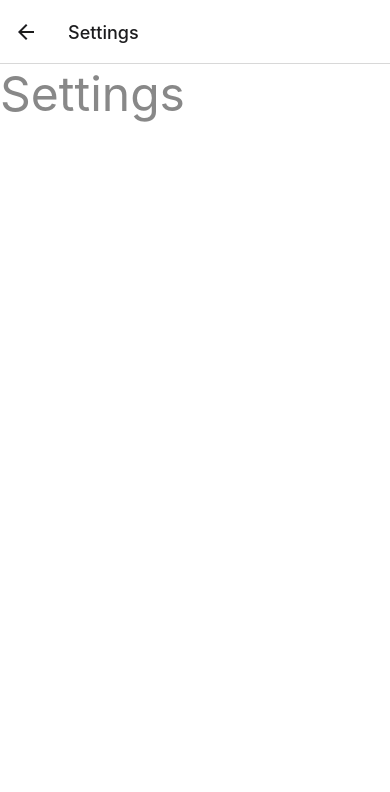
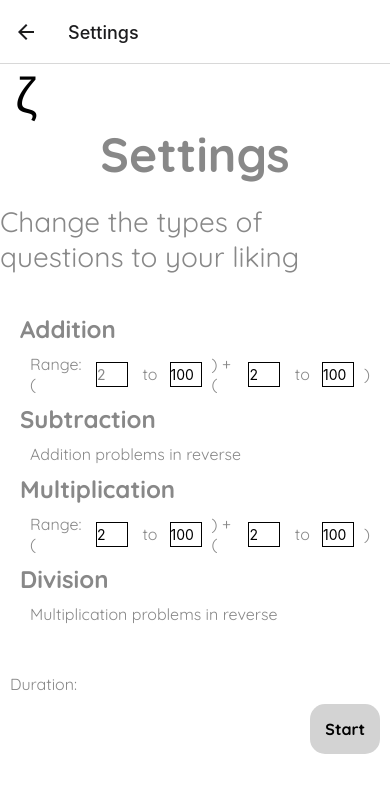
Before and after one commit to Saayari/ZetaApp, a React Native app: screen /Settings in a window 390 px wide. Shown: the top 792 px of the page. Built offline with nearby package versions, Linux system fonts and the light colour scheme.

Commit message:
updated settings page to include text input with numeric keyboard

```diff
--- a/src/index.tsx
+++ b/src/index.tsx
@@ -1,12 +1,33 @@
 import React from 'react';
 import HomeScreen from './screens/Home';
 import SettingsScreen from './screens/Settings';
-import 'react-native-gesture-handler';
 import { NavigationContainer } from '@react-navigation/native';
 import { createNativeStackNavigator } from '@react-navigation/native-stack';
+import { useFonts } from "expo-font";
+import {StyleSheet, Text, View, Image} from 'react-native';
+
+export type StackParamList = {
+    Home: undefined;
+    Settings: undefined;
+};
+
+const Stack = createNativeStackNavigator<StackParamList>();
 
 const App = () => {
-    const Stack = createNativeStackNavigator();
+    const [fontsLoaded] = useFonts({
+        "Quicksand-Bold": require("./assets/fonts/Quicksand-Bold.ttf"),
+        "Quicksand-Regular": require("./assets/fonts/Quicksand-Regular.ttf"),
+    });
+    if (!fontsLoaded) {
+        return (
+            <View style={styles.container}>
+                <Image style={styles.logo} source={require("./assets/squarezeta.png")} />
+                <Text style={styles.heading}>Zeta App</Text>
+            </View>
+          );
+    }
+
+
     return(
         <NavigationContainer>
             <Stack.Navigator>
@@ -18,3 +39,21 @@ const App = () => {
 }
 
 export default App;
+
+const styles = StyleSheet.create({
+    container: {
+        flex: 1,
+        backgroundColor: '#fff',
+        alignItems: "center",
+        justifyContent: "center",
+    },
+    heading: {
+        color: '#888',
+        fontSize: 48,
+        fontFamily: "Quicksand-Bold",
+    },
+    logo: {
+        width: 50,
+        height: 50,
+    }
+})
--- a/src/screens/Home.tsx
+++ b/src/screens/Home.tsx
@@ -1,37 +1,25 @@
-import {StyleSheet, Text, View, Image, TouchableOpacity} from 'react-native';
-import { useFonts } from "expo-font";
+import {StyleSheet, Text, View, Image, TouchableOpacity, SafeAreaView} from 'react-native';
+
 import React from 'react';
+import { useNavigation } from '@react-navigation/native';
+import { NativeStackNavigationProp } from '@react-navigation/native-stack';
+import { StackParamList } from '..';
 
-type Navigation = {
-    navigate: (arg: string) => void;
-};
+const Home = () => {
 
-type HomeProps = {
-    navigation: Navigation;
-};
 
-const Home: React.FC<HomeProps> = ({ navigation }) => {
-    const [fontsLoaded] = useFonts({
-        "Quicksand-Bold": require("../assets/fonts/Quicksand-Bold.ttf"),
-        "Quicksand-Regular": require("../assets/fonts/Quicksand-Regular.ttf"),
-    });
-    if (!fontsLoaded) {
-        return (
-            <View style={styles.container}>
+    const navigation = useNavigation<NativeStackNavigationProp<StackParamList>>();
+
+    return (
+        <TouchableOpacity style={styles.container} onPress={() => {navigation.navigate("Settings")}}>
+            <View style={{marginBottom: 100, alignItems: "center", justifyContent: "center"}}>
                 <Image style={styles.logo} source={require("../assets/squarezeta.png")} />
                 <Text style={styles.heading}>Zeta App</Text>
+                <Text style={styles.text_description}>The Arithmetic Game is a fast-paced speed drill where you are given two minutes to solve as many arithmetic problems as you can.</Text>
+                <Text style={styles.text_description}>Entirely inspired by the website:</Text>
+                <Text style={styles.text_description}>arithmetic.zetamac.com.</Text>
             </View>
-          );
-    }
-
-    function navigate() {
-        navigation.navigate('Settings');
-    }
-
-    return (
-        <TouchableOpacity style={styles.container} onPress={navigate}>
-            <Image style={styles.logo} source={require("../assets/squarezeta.png")} />
-            <Text style={styles.heading}>Zeta App</Text>
+            <Text style={styles.text}>Click to continue</Text>
         </TouchableOpacity>
     )
 }
@@ -42,6 +30,7 @@ const styles = StyleSheet.create({
     container: {
         flex: 1,
         backgroundColor: '#fff',
+        padding: 20,
         alignItems: "center",
         justifyContent: "center",
     },
@@ -49,6 +38,19 @@ const styles = StyleSheet.create({
         color: '#888',
         fontSize: 48,
         fontFamily: "Quicksand-Bold",
+        marginBottom: 20,
+    },
+    text: {
+        color: '#888',
+        fontSize: 24,
+        fontFamily: "Quicksand-Regular",
+    },
+    text_description: {
+        color: '#888',
+        fontSize: 16,
+        fontFamily: "Quicksand-Regular",
+        marginBottom: 10,
+        marginLeft: 10,
     },
     logo: {
         width: 50,
--- a/src/screens/Settings.tsx
+++ b/src/screens/Settings.tsx
@@ -1,11 +1,125 @@
 import React from 'react';
-import {StyleSheet, Text, View, Image, TouchableOpacity} from 'react-native';
+import {StyleSheet, Text, View, Image, TouchableOpacity, SafeAreaView, TextInput, TouchableWithoutFeedback,  Keyboard} from 'react-native';
 
 const Settings = () => {
+    const [number1, onChangeNumber1] = React.useState("");
+    const [number2, onChangeNumber2] = React.useState("");
+    const [number3, onChangeNumber3] = React.useState("");
+    const [number4, onChangeNumber4] = React.useState("");
+    const [number5, onChangeNumber5] = React.useState("");
+    const [number6, onChangeNumber6] = React.useState("");
+    const [number7, onChangeNumber7] = React.useState("");
+    const [number8, onChangeNumber8] = React.useState("");
+
     return (
-        <View style={styles.container}>
-            <Text style={styles.heading}>Settings</Text>
-        </View>
+        <TouchableWithoutFeedback onPress={Keyboard.dismiss}>
+            <SafeAreaView style={styles.container}>
+                <Image style={styles.logo} source={require("../assets/squarezeta.png")} />
+                <View style={styles.view_header}>
+                    <Text style={styles.heading}>Settings</Text>
+                    <Text style={styles.text1}>Change the types of questions to your liking</Text>
+                </View>
+                <View style={styles.view_operations}>
+                    <Text style={styles.text_operations}>Addition</Text>
+                    <View style={{flexDirection: "row", alignItems: "center"}}>
+                        <Text style={styles.text_description}>Range: (</Text>
+                        <TextInput
+                            style={styles.input}
+                            onChangeText={onChangeNumber1}
+                            value={number1}
+                            placeholder="2"
+                            keyboardType="numeric"
+                            textAlign='center'
+                            placeholderTextColor={'#888'}
+                        />
+                        <Text style={styles.text_description}> to </Text>
+                        <TextInput
+                            style={styles.input}
+                            onChangeText={onChangeNumber2}
+                            value={number2}
+                            placeholder="100"
+                            keyboardType="numeric"
+                            textAlign='center'
+                        />
+                        <Text style={styles.text_description}>) + (</Text>
+                        <TextInput
+                            style={styles.input}
+                            onChangeText={onChangeNumber3}
+                            value={number3}
+                            placeholder="2"
+                            keyboardType="numeric"
+                            textAlign='center'
+                        />
+                        <Text style={styles.text_description}> to </Text>
+                        <TextInput
+                            style={styles.input}
+                            onChangeText={onChangeNumber4}
+                            value={number4}
+                            placeholder="100"
+                            keyboardType="numeric"
+                            textAlign='center'
+                        />
+                        <Text style={styles.text_description}>)</Text>
+                    </View>
+
+                    <Text style={styles.text_operations}>Subtraction</Text>
+                    <Text style={styles.text_description}>Addition problems in reverse</Text>
+
+                    <Text style={styles.text_operations}>Multiplication</Text>
+                    <View style={{flexDirection: "row", alignItems: "center"}}>
+                        <Text style={styles.text_description}>Range: (</Text>
+                        <TextInput
+                            style={styles.input}
+                            onChangeText={onChangeNumber5}
+                            value={number5}
+                            placeholder="2"
+                            keyboardType="numeric"
+                            textAlign='center'
+                        />
+                        <Text style={styles.text_description}> to </Text>
+                        <TextInput
+                            style={styles.input}
+                            onChangeText={onChangeNumber6}
+                            value={number6}
+                            placeholder="100"
+                            keyboardType="numeric"
+                            textAlign='center'
+                        />
+                        <Text style={styles.text_description}>) + (</Text>
+                        <TextInput
+                            style={styles.input}
+                            onChangeText={onChangeNumber7}
+                            value={number7}
+                            placeholder="2"
+                            keyboardType="numeric"
+                            textAlign='center'
+                        />
+                        <Text style={styles.text_description}> to </Text>
+                        <TextInput
+                            style={styles.input}
+                            onChangeText={onChangeNumber8}
+                            value={number8}
+                            placeholder="100"
+                            keyboardType="numeric"
+                            textAlign='center'
+                        />
+                        <Text style={styles.text_description}>)</Text>
+                    </View>
+
+                    <Text style={styles.text_operations}>Division</Text>
+                    <Text style={styles.text_description}>Multiplication problems in reverse</Text>
+                </View>
+                <View>
+                    <Text style={styles.text_description}>Duration:</Text>
+                </View>
+                <View style={{marginLeft: "auto"}}>
+                    <TouchableOpacity style={styles.button_start}>
+                        <Text style={styles.text_start}>Start</Text>
+                    </TouchableOpacity>
+                </View>
+
+            </SafeAreaView>
+        </TouchableWithoutFeedback>
     )
 }
 
@@ -19,9 +133,63 @@ const styles = StyleSheet.create({
     heading: {
         color: '#888',
         fontSize: 48,
+        fontFamily: "Quicksand-Bold",
+        marginBottom: 20,
+    },
+    view_header: {
+        justifyContent: "space-between",
+        alignItems: "center",
+        marginBottom: 20,
+    },
+    view_operations: {
+        justifyContent: "space-between",
+        alignItems: "flex-start",
+        marginBottom: 20,
+        padding: 20,
+    },
+    text1: {
+        color: '#888',
+        fontSize: 28,
+        fontFamily: "Quicksand-Regular",
+    },
+    text_operations: {
+        color: '#888',
+        fontSize: 24,
+        fontFamily: "Quicksand-Bold",
+        marginBottom: 10,
+    },
+    text_description: {
+        color: '#888',
+        fontSize: 16,
+        fontFamily: "Quicksand-Regular",
+        marginBottom: 10,
+        marginLeft: 10,
+    },
+    button_start: {
+        marginRight: 10,
+        padding: 15,
+        borderRadius: 15,
+        backgroundColor: "#d3d3d3",
+        alignItems: "center",
+        justifyContent: "center",
+    },
+    text_start: {
+        color: 'black',
+        fontSize: 16,
+        fontFamily: "Quicksand-Bold",
+    },
+    input: {
+        height: 25,
+        borderWidth: 1,
+        width: 32,
+        marginBottom: 10,
+        marginLeft: 10,
+        justifyContent: "center",
+        alignItems: "center",
     },
     logo: {
         width: 50,
         height: 50,
+        marginTop: 10,
     }
 })
```
